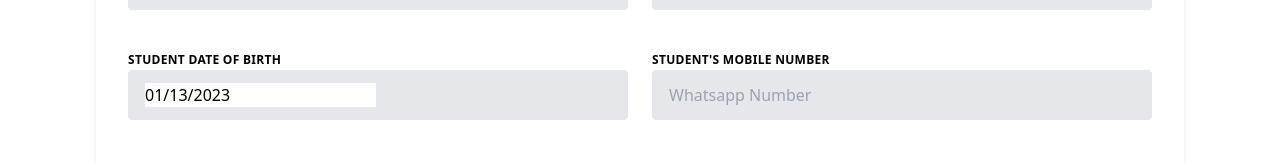
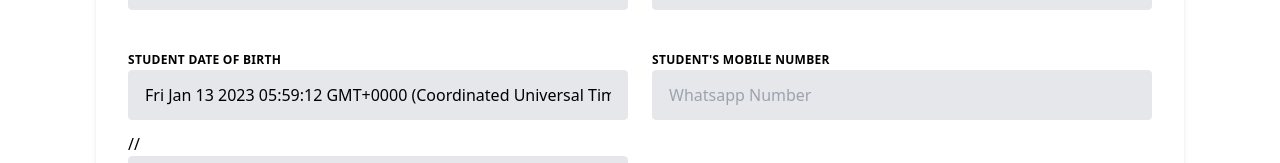
Before and after one commit to akashgandhar/schooL-LMS, a Next.js app: page /sessions/students/newStudent in a window 1280 px wide. Shown: the part 784-947 px from the top of the page. Built offline with nearby package versions, Linux system fonts and the light colour scheme; no server answers; the database is empty; sample sign-in values are in the browser's storage.

Commit message:
Update newStudent.js

```diff
--- a/pages/sessions/students/newStudent.js
+++ b/pages/sessions/students/newStudent.js
@@ -662,9 +662,19 @@ export default function NewStudent() {
                     >
                       Student Date Of Birth
                     </label>
-                    <div class="w-full bg-gray-200 text-black border border-gray-200 rounded py-3 px-4 mb-3">
-                      <DatePicker selected={dob} onChange={(e) => setDob(e)} />
-                    </div>
+                    <input
+                      onChange={(e) => {
+                        setDob(e.target.value);
+                      }}
+                      class="w-full bg-gray-200 text-black border border-gray-200 rounded py-3 px-4 mb-3"
+                      id="title"
+                      type="text"
+                       value = {dob}
+                      placeholder="Whatsapp Number"
+                    />
+                    //<div class="w-full bg-gray-200 text-black border border-gray-200 rounded py-3 px-4 mb-3">
+                      //<DatePicker selected={dob} onChange={(e) => setDob(e)} />
+                    //</div>
                   </div>
                   <div class="md:w-1/2 px-3">
                     <label
```
